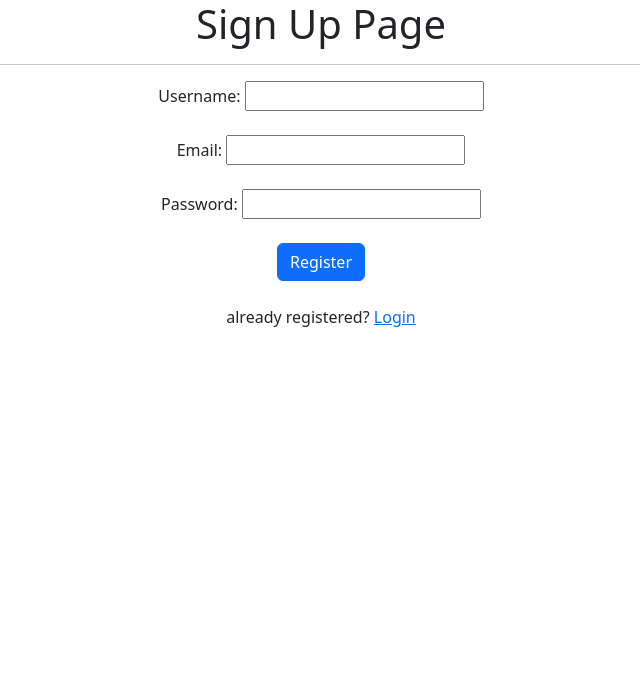
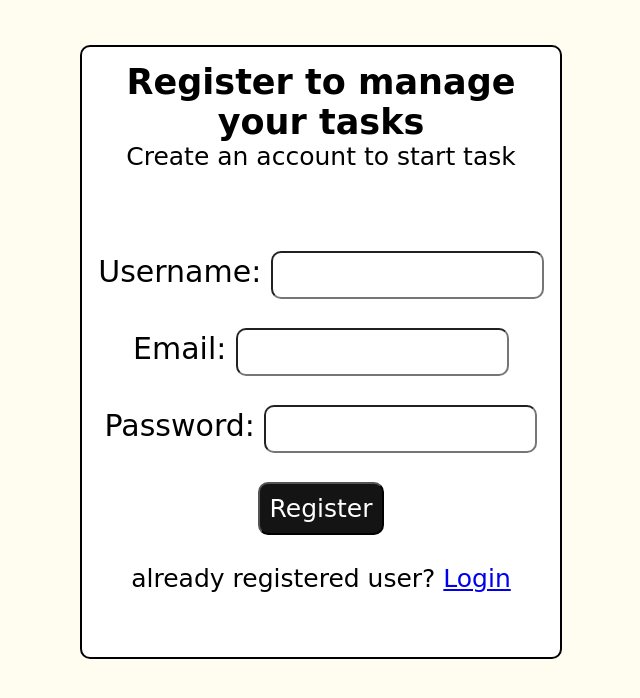
Before and after one commit to nithin-yj/To-do-Application, a Django app: page /register/ in a window 1280 px wide. Shown: the top 698 px of the page, without its empty margins (319-959 px from the left). Run offline with Django 5.2, Linux system fonts and the light colour scheme.

Commit message:
configured static files to lighten up the UI

```diff
--- /dev/null
+++ b/static/css/register.css
@@ -0,0 +1,69 @@
+*{
+    padding: 0%;
+    margin: 0%;
+    background-color:rgb(255, 252, 240);
+}
+
+.register{
+    font-family: cursive;
+
+
+
+    margin-top: 20px;
+    form{
+        margin-top: 45px;
+        font-size: 25px;
+        background-color: white;
+        border: 2px solid black;
+        border-radius: 10px;
+        width: fit-content;
+        width: 35%;
+        height: 580px;
+        padding:15px;
+        label{
+            background-color: white;
+            font-size: 30px;
+            font-family:cursive;
+        }
+        input{
+            background-color: white;
+            font-size: 20px;
+            padding: 10px;
+            border-radius: 10px;
+            font-family:cursive !important;
+        }
+    }
+    button{
+        font-size: 25px;
+        padding: 5px;
+        font-family: cursive;
+        background-color: rgb(21, 20, 20);
+        color: white;
+        border-radius: 10px;
+        padding: 10px;
+    }
+    a{
+        background-color: white;
+
+    }
+    p{
+        background-color: white;
+        font-family: cursive;
+    }
+    #head{
+        background-color: white;
+        font-size: 35px;
+        font-family: cursive;
+    }
+    #para{
+        font-size: 25px;
+        font-family: cursive;
+    }
+
+    #empty{
+        margin-top: 80px;
+    }
+
+
+
+}
--- a/todo/templates/base.html
+++ b/todo/templates/base.html
@@ -1,3 +1,4 @@
+{% load static %}
 <!DOCTYPE html>
 <html lang="en">
 
@@ -5,25 +6,25 @@
     <meta charset="UTF-8">
     <meta name="viewport" content="width=device-width, initial-scale=1.0">
     <title>{% block title %}{% endblock title %}</title>
-    <link href="https://cdn.jsdelivr.net/npm/bootstrap@5.3.8/dist/css/bootstrap.min.css" rel="stylesheet"
-        integrity="sha384-sRIl4kxILFvY47J16cr9ZwB07vP4J8+LH7qKQnuqkuIAvNWLzeN8tE5YBujZqJLB" crossorigin="anonymous">
+    <link rel="stylesheet" href="{% static 'css/nav.css' %}">
+    <link rel="stylesheet" href="https://cdnjs.cloudflare.com/ajax/libs/font-awesome/7.3.1/css/all.min.css" integrity="sha512-QeR2VH+lsBE5LSAe1Q5EnTBbe7XTBubt8dG93Y7gidSgdMCr8nVqKcfKAMyN96SV8KDbZVTDXChatu5G2KQGzg==" crossorigin="anonymous" referrerpolicy="no-referrer">
 </head>
 
 <body>
-    <div class="nav" style="justify-content: space-between;"">
+    <div class="nav">
         {% if request.user.is_authenticated %}
-        <p>Welcome back, {{request.user}}</p>
+        <a style="color: black; font-family: cursive;" id="welcome" href="{% url 'home' %}">Welcome back, {{request.user}}</a>
+        {% block heading %}
+        {% endblock heading %}
 
-        <a href="{% url 'logout' %}">Logout</a>
+        <button><a href="{% url 'logout' %}">Logout</a></button>
         {% endif %}
     </div>
     {% block content %}
     {% endblock content %}
 
 
-    <script src="https://cdn.jsdelivr.net/npm/bootstrap@5.3.8/dist/js/bootstrap.bundle.min.js"
-        integrity="sha384-FKyoEForCGlyvwx9Hj09JcYn3nv7wiPVlz7YYwJrWVcXK/BmnVDxM+D2scQbITxI"
-        crossorigin="anonymous"></script>
+
 </body>
 
 </html>
--- a/todo/templates/register.html
+++ b/todo/templates/register.html
@@ -1,41 +1,39 @@
-{% extends "base.html" %}
+{% load static %}
+<!DOCTYPE html>
+<html lang="en">
 
-{% block title %}
-Register
-{% endblock title %}
+<head>
+    <meta charset="UTF-8">
+    <meta name="viewport" content="width=device-width, initial-scale=1.0">
+    <title>Document</title>
+    <link rel="stylesheet" href="{% static 'css/register.css' %}">
+</head>
 
-{% block content %}
+<body>
+    <center>
 
-
-<center>
-    <h1>Sign Up Page</h1>
-    <hr>
         {% if error %}
-    {{error}}
+       <p style="font-size: 45px;"> {{error}}</p>
         {% endif %}
         <div class="register">
             <form action="" method="post">
+                <h1 id="head">Register to manage your tasks</h1>
+                <p id="para">Create an account to start task</p>
+                <div id="empty"></div>
                 {% csrf_token %}
                 <label for="">Username: </label>
                 <input type="text" name="username" id=""> <br> <br>
                 <label for="">Email: </label>
-    <input type="email" name="email" id=""> <br> <br>
+                <input type="text" name="email" id=""> <br> <br>
                 <label for="">Password: </label>
                 <input type="password" name="password" id=""> <br> <br>
                 <button class="btn btn-primary" type="submit">Register</button> <br> <br>
-    <p>already registered? <a href="{% url 'login' %}">Login</a> </p>
+                <p>already registered user? <a href="{% url 'login' %}">Login</a></p>
 
             </form>
         </div>
     </center>
 
+</body>
 
-
-
-
-
-
-
-
-
-{% endblock content %}
+</html>
```
Also changed, not shown: static/css/login.css (added, +69 -0 lines), static/css/nav.css (added, +56 -0 lines), todo/templates/home.html (+8 -2 lines), todo/templates/login.html (+20 -15 lines), todo/templates/todo_list.html (+16 -11 lines), todo_project/settings.py (+10 -0 lines). Lines whose indentation alone changed are shown as unchanged.
